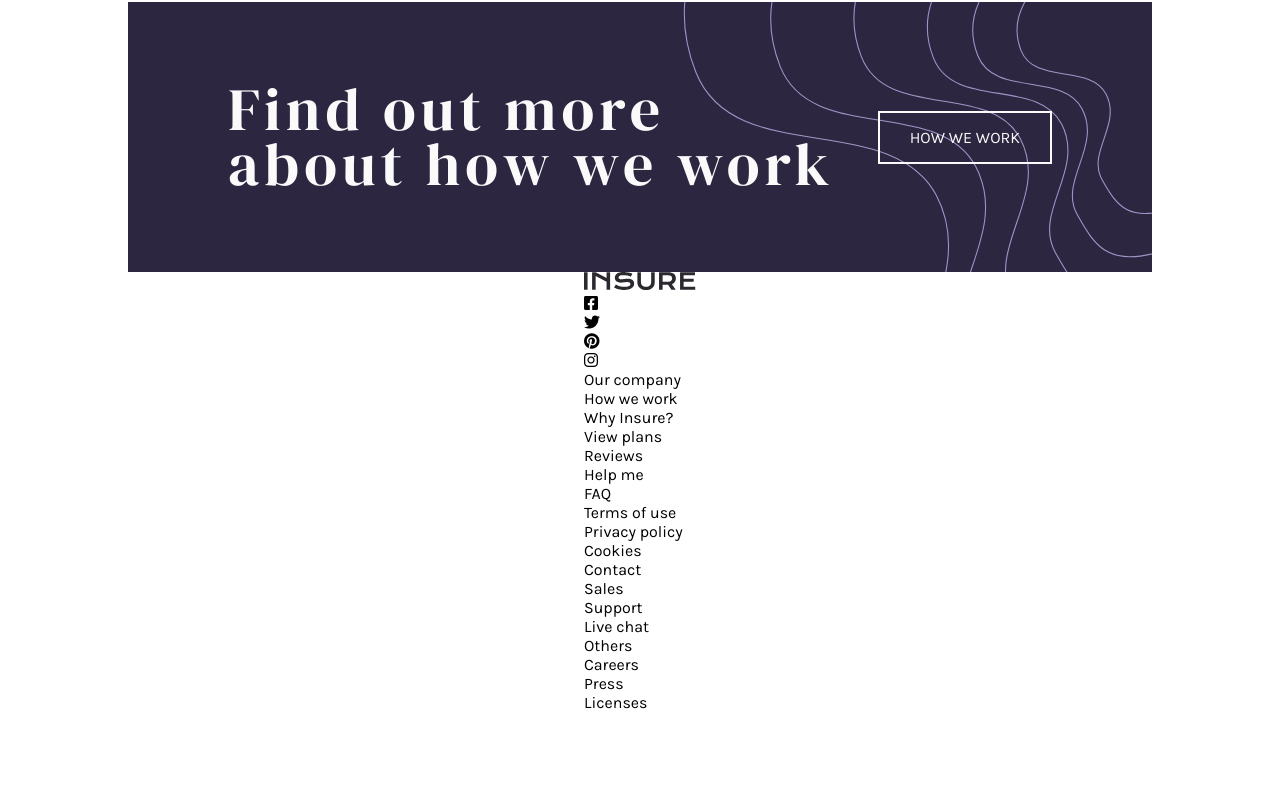
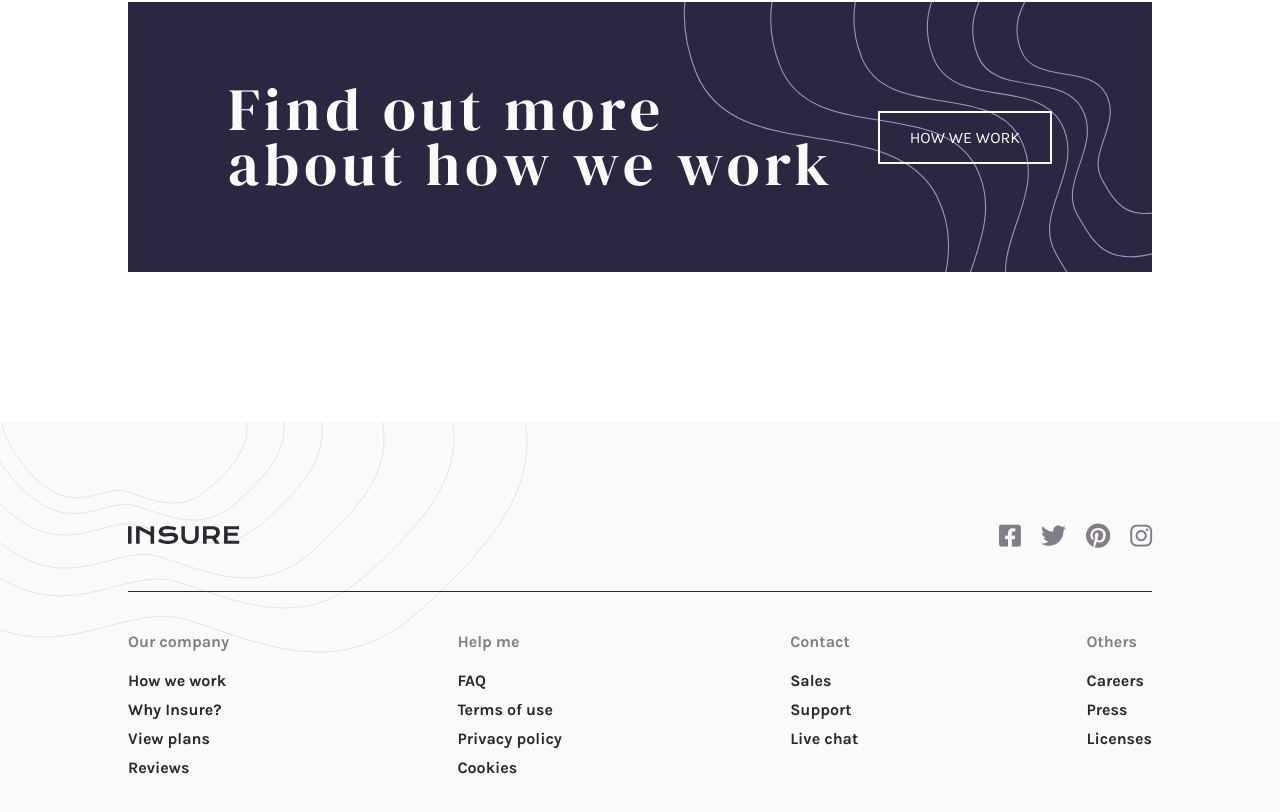
Before and after one commit to lkiryu/Insure-landing-page, a React (Create React App) app: page / in a window 1280 px wide. Shown: the part 1603-2415 px from the top of the page. Before the commit the page ends 2315 px from the top, so only its background shows below. Built offline with nearby package versions, Linux system fonts and the light colour scheme.

Commit message:
footer style add

```diff
--- /dev/null
+++ b/src/components/footer/footer.css
@@ -0,0 +1,85 @@
+.footer {
+    display: flex;
+    justify-content: center;
+    align-items: center;
+    width: 100%;
+    background-color: hsl(0, 0%, 98%);
+    margin-top: 150px;
+    background-image: url(../../images/bg-pattern-footer-desktop.svg);
+    background-repeat: no-repeat;
+}
+
+.footer-content {
+    display: flex;
+    flex-direction: column;
+    align-items: center;
+    width: 80vw;
+    padding: 100px 0;
+}
+
+.footer-content .footer-header {
+    display: flex;
+    justify-content: space-between;
+    align-items: center;
+    width: 100%;
+    margin-bottom: 40px;
+}
+
+.footer-header .social {
+    display: flex;
+    gap: 20px;
+}
+
+.social li {
+    font-size: 25px;
+    color: hsl(273, 4%, 51%);
+    transition: 0.3s ease-in;
+}
+
+.social li:hover {
+    color: hsl(270, 9%, 17%);
+}
+
+.footer-content .line {
+    width: 100%;
+    height: 1px;
+    background-color: hsl(270, 9%, 17%);
+    margin-bottom: 40px;
+}
+
+.footer-content .links {
+    display: flex;
+    justify-content: space-between;
+    align-items: flex-start;
+    width: 100%;
+}
+
+.links ul li {
+    color: hsl(270, 9%, 17%);
+    font-weight: 700;
+    margin-bottom: 10px;
+}
+
+.links ul li:first-child {
+    color: hsl(273, 4%, 51%);
+    margin-bottom: 20px;
+}
+
+.links ul li a{
+    position: relative;
+}
+
+.links ul li a::after {
+    content: '';
+    position: absolute;
+    height: 2px;
+    left: 0;
+    bottom: 0;
+    width: 0;
+    background-color: hsl(270, 9%, 17%);
+    transition: width 0.2s;
+}
+
+.links ul li a:hover::after {
+    width: 100%;
+}
--- a/src/components/footer/footer.js
+++ b/src/components/footer/footer.js
@@ -1,9 +1,12 @@
 import React from "react";
 import logo from '../../images/logo.svg'
+
+import './footer.css'
 
 const Footer = () => {
     return (
         <footer className="footer">
+            <div className="footer-content">
                 <div className="footer-header">
                     <a href="/">
                         <img src={logo} alt='logo'></img>
@@ -44,6 +47,7 @@ const Footer = () => {
                         <li><a href="/">Licenses</a></li>
                     </ul>
                 </div>
+            </div>
         </footer>
     )
 }
```
Lines whose indentation alone changed are shown as unchanged.
